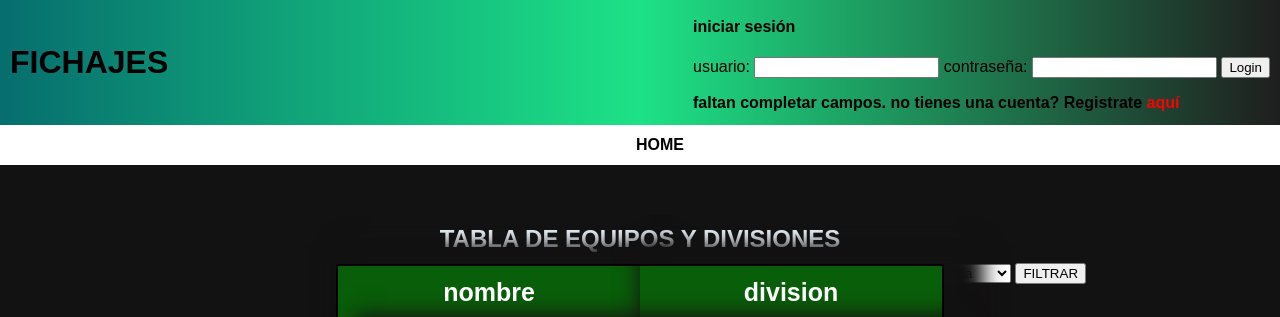
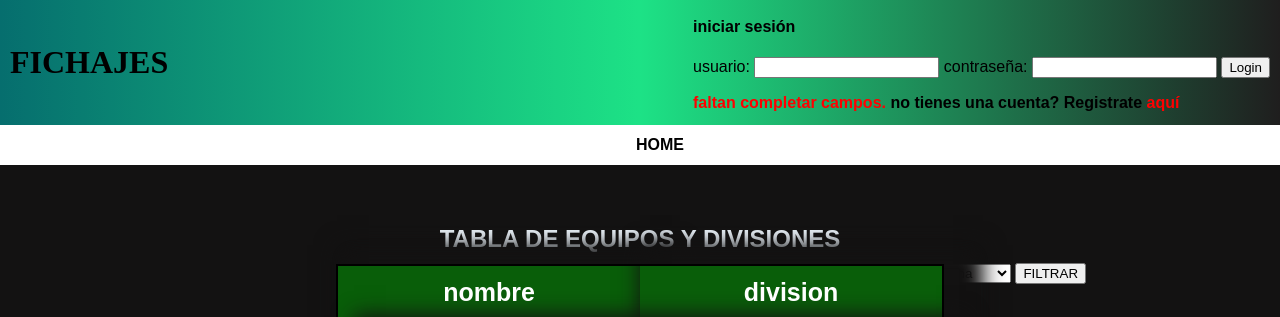
Before and after one commit to DrLiver/TPE1, a PHP site: page /login?username=32 in a window 1280 px wide. Shown: the top 317 px of the page. Run offline with PHP 8.4, Linux system fonts and the light colour scheme; data comes from the database, SQL or seed files in the repository; data that the repository does not hold is empty; some libraries are stand-ins or nearby versions; some web fonts are replaced.

Commit message:
mas cositas

```diff
--- a/route.php
+++ b/route.php
@@ -20,7 +20,7 @@ if (!empty($_REQUEST['operacion'])) {
         case 'home':
             $Controller->home();
             break;
-        case 'user':
+        case 'admin':
             $Controller->pageUser();
             break;
         case 'filtrar':
--- a/styles/pageStyle.css
+++ b/styles/pageStyle.css
@@ -1,3 +1,8 @@
+@font-face {
+    font-family: "main";
+    src: url('../fonts/Animal/Silence.otf') format("opentype");
+}
+
 body {
     font-family: Arial, Helvetica, sans-serif;
     margin: 0;
@@ -32,33 +37,36 @@ body {
     list-style: none;
 }
 
+#nav ul li {
+    display: inline;
+}
+
 #content {
     grid-area: content;
 }
 
 #title {
     text-transform: uppercase;
+    font-family: 'main';
 }
 
 #register {
     font-weight: bolder;
 }
 
-#register a {
+#register a,
+#loginError {
     color: red;
 }
 
 
 /* tabla*/
 
-
-
-.section-filtro{
+.section-filtro {
     margin-left: 60%;
     width: 300px;
     margin-bottom: -20px;
 }
-
 
 table {
     border: 2px solid black;
@@ -71,7 +79,6 @@ table {
     justify-content: center;
     margin-bottom: 50px;
     align-items: center;
-
 }
 
 th {
@@ -192,28 +199,30 @@ a {
     flex-direction: column;
 }
 
+
 /* FORM USERHOME*/
-.tabla_user{
+
+.tabla_user {
     margin-top: 50px;
     display: flex;
     flex-direction: row;
     justify-content: space-around;
     margin-bottom: 50px;
     align-items: flex-start;
-
 }
 
-.form_agregar{
+.form_agregar {
     display: flex;
     flex-flow: column;
     align-items: center;
     background: rgb(11, 64, 39);
-	box-shadow:  inset 0px 0px 13px 7px rgb(0 0 0);
+    box-shadow: inset 0px 0px 13px 7px rgb(0 0 0);
     min-height: 450px;
     max-height: 500px;
     max-width: 500px;
 }
-textarea{
+
+textarea {
     min-width: 200px;
     max-height: 500px;
     max-width: 460px;
@@ -229,14 +238,15 @@ textarea{
     color: #000;
 }
 
-.eliminar{
+.eliminar {
     width: 150px;
 }
-.btns{
+
+.btns {
     margin: 20px;
 }
 
-.btn{
+.btn {
     height: 35px;
     background: transparent;
     border: none;
@@ -244,22 +254,24 @@ textarea{
     margin: 7px;
 }
 
-.btn:hover{
+.btn:hover {
     font-size: 25px;
 }
 
-.fa-trash-alt,.fa-edit{
-	color:rgb(0, 0, 0);
+.fa-trash-alt,
+.fa-edit {
+    color: rgb(0, 0, 0);
     transition: all .3s;
 }
 
-.fa-trash-alt:hover{
-	color:rgb(226, 9, 9);
+.fa-trash-alt:hover {
+    color: rgb(226, 9, 9);
 }
 
-.fa-edit:hover{
-    color:rgb(8, 224, 19);
+.fa-edit:hover {
+    color: rgb(8, 224, 19);
 }
-.error{
-    color:red
+
+.error {
+    color: red
 }
--- a/templates/nav.tpl
+++ b/templates/nav.tpl
@@ -1,5 +1,11 @@
 <nav id="nav">
     <ul>
+    {if ($SESSION eq '')}
         <li><a href="home">home</a></li>
+    {/if}
+    {if ($SESSION neq '')}
+        <li><a href="home">home</a></li>
+        <li><a href="admin">admin</a></li>
+    {/if}
     </ul>
 </nav>
```
Also changed, not shown: fonts/Animal Silence.otf (added), fonts/stocky.ttf (added). Lines whose indentation alone changed are shown as unchanged.
